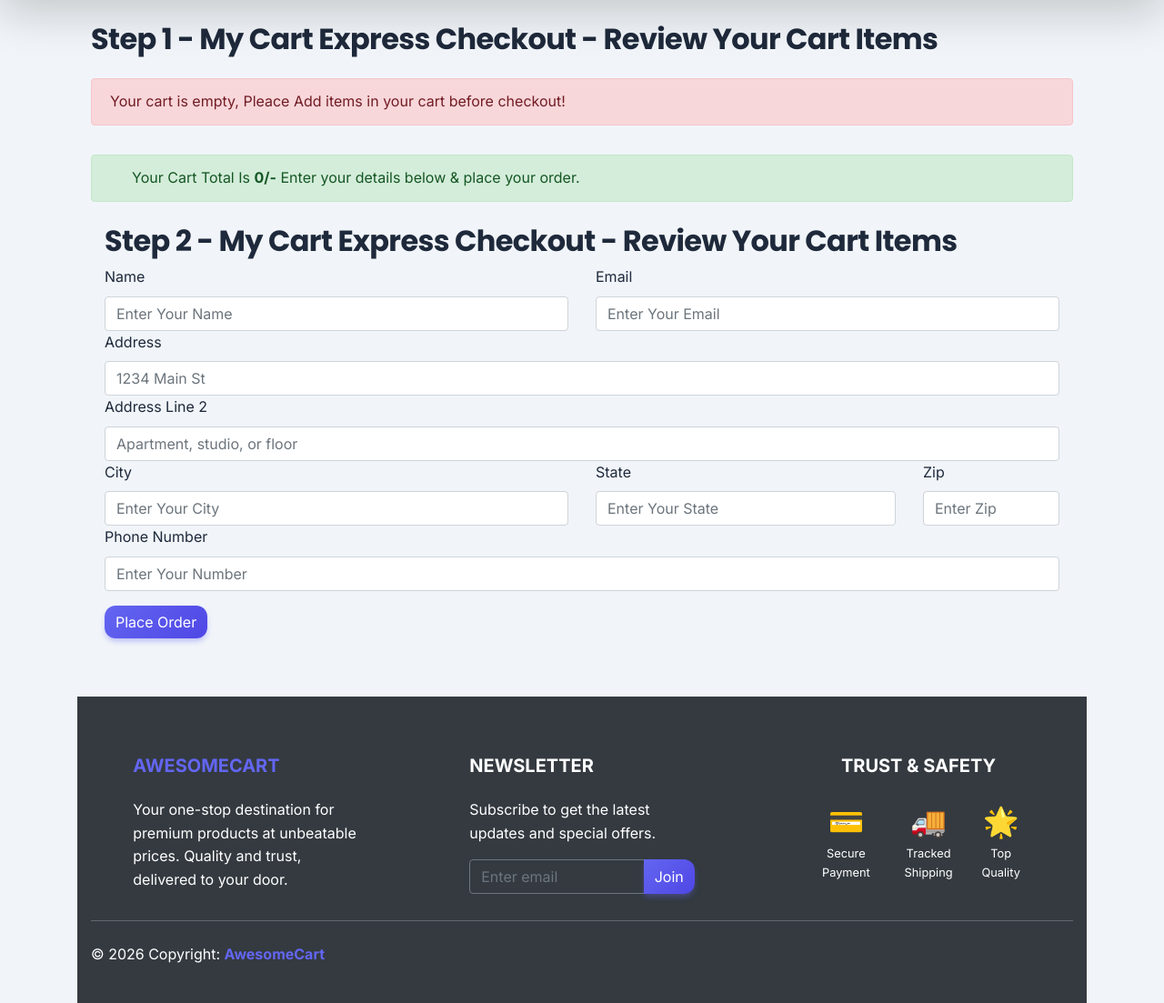
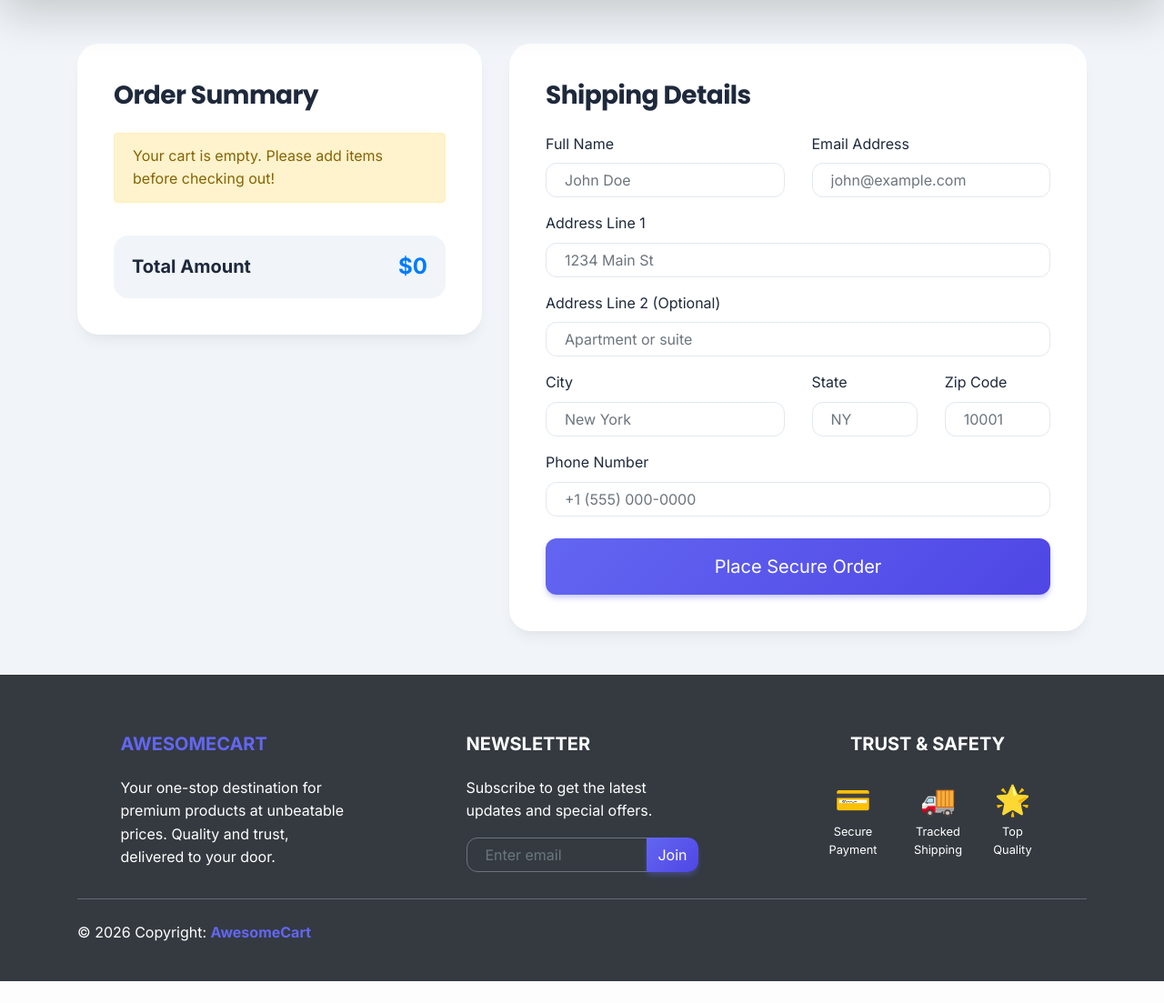
Before and after one commit to Priyanshu6861/E-Commerce_Django, a Django app: page /shop/checkout/ in a window 1280 px wide. Shown: the part 89-1192 px from the top of the page at 91% size. After the commit the page ends 1168 px from the top, so only its background shows below. Run offline with Django 3.2, Linux system fonts and the light colour scheme; some libraries are stand-ins or nearby versions.

Commit message:
Fix ValueError on checkout and modernize checkout page design

```diff
--- a/shop/models.py
+++ b/shop/models.py
@@ -48,7 +48,7 @@ class Order(models.Model):
 
 class OrderUpdate(models.Model):
     update_id = models.AutoField(primary_key=True)
-    order_id = models.IntegerField(default="")
+    order_id = models.IntegerField(default=0)
     update_desc = models.CharField(max_length=2000)
     timestamp = models.DateField(auto_now_add=True)
 
--- a/shop/templates/shop/checkout.html
+++ b/shop/templates/shop/checkout.html
@@ -1,155 +1,156 @@
-{% extends 'shop/base.html' %} {% block title %}Check Out{% endblock title %} {%
-block css %} .rounded-pill{ width: 3%; height:100%; padding:7px; } {% endblock
-%} {% block body %}
-<div class="container">
-  <div class="col my-4">
-    <h2>Step 1 - My Cart Express Checkout - Review Your Cart Items</h2>
-    <div class="my-4">
-      <ol class="list-group list-group-numbered" id="items"></ol>
-      <div class="alert alert-success d-flex align-items-center mt-3" role="alert">
-        <svg class="bi flex-shrink-0 me-2" width="24" height="24" style="padding-right:5px" role="img" aria-label="Success:"><use xlink:href="#check-circle-fill"/></svg>
-        <div> Your Cart Total Is <b><span id="totalPrice"></span>/-</b> Enter your details below & place your order.
+{% extends 'shop/base.html' %}
+{% block title %}Checkout - SwiftCart{% endblock title %}
+
+{% block css %}
+.checkout-container {
+    background: white;
+    padding: 40px;
+    border-radius: 24px;
+    box-shadow: var(--card-shadow);
+}
+
+.list-group-item {
+    border: none;
+    padding: 15px 0;
+    border-bottom: 1px solid var(--gray-200);
+}
+
+.list-group-item:last-child {
+    border-bottom: none;
+}
+
+.form-control {
+    border-radius: 12px;
+    padding: 12px 20px;
+    border: 1px solid var(--gray-200);
+}
+
+.form-control:focus {
+    box-shadow: 0 0 0 4px rgba(99, 102, 241, 0.1);
+    border-color: var(--primary);
+}
+
+.badge-primary {
+    background-color: var(--primary);
+}
+
+.total-price-section {
+    background: var(--gray-100);
+    padding: 20px;
+    border-radius: 16px;
+    margin-top: 20px;
+}
+{% endblock %}
+
+{% block body %}
+<div class="container my-5">
+    <div class="row">
+        <!-- Cart Summary -->
+        <div class="col-lg-5 mb-5 mb-lg-0">
+            <div class="checkout-container">
+                <h3 class="font-weight-bold mb-4">Order Summary</h3>
+                <ol class="list-group mb-3" id="items">
+                    <!-- Items will be injected here -->
+                </ol>
+                <div class="total-price-section d-flex justify-content-between align-items-center">
+                    <span class="font-weight-bold h5 mb-0">Total Amount</span>
+                    <span class="text-primary font-weight-bold h4 mb-0">$<span id="totalPrice">0</span></span>
                 </div>
-
-
             </div>
         </div>
 
-  <div class="col my-4">
-    <h2>Step 2 - My Cart Express Checkout - Review Your Cart Items</h2>
-    <form method="post" action="/shop/checkout/" class="row g-3">{% csrf_token %}
-      <input type="hidden" name="items_jason" id="items_jason" >
-      <input type="hidden" name="amount" id="amount" >
-      <div class="col-md-6">
-        <label for="inputname" class="form-label">Name</label>
-        <input
-          type="text"
-          name="name"
-          class="form-control"
-          id="name"
-          placeholder="Enter Your Name"
-        />
+        <!-- Checkout Form -->
+        <div class="col-lg-7">
+            <div class="checkout-container">
+                <h3 class="font-weight-bold mb-4">Shipping Details</h3>
+                <form method="post" action="/shop/checkout/">{% csrf_token %}
+                    <input type="hidden" name="items_jason" id="items_jason">
+                    <input type="hidden" name="amount" id="amount">
+
+                    <div class="row">
+                        <div class="col-md-6 mb-3">
+                            <label for="name" class="font-weight-600">Full Name</label>
+                            <input type="text" name="name" class="form-control" id="name" placeholder="John Doe" required>
                         </div>
-      <div class="col-md-6">
-        <label for="inputEmail4" class="form-label">Email</label>
-        <input
-          type="email"
-          name="email"
-          class="form-control"
-          id="email"
-          placeholder="Enter Your Email"
-        />
+                        <div class="col-md-6 mb-3">
+                            <label for="email" class="font-weight-600">Email Address</label>
+                            <input type="email" name="email" class="form-control" id="email" placeholder="john@example.com" required>
                         </div>
-      <div class="col-12">
-        <label for="inputAddress" class="form-label">Address</label>
-        <input
-          type="text"
-          name="address1"
-          class="form-control"
-          id="address1"
-          placeholder="1234 Main St"
-        />
-      </div>
-      <div class="col-12">
-        <label for="inputAddress2" class="form-label">Address Line 2</label>
-        <input
-          type="text"
-          name="address2"
-          class="form-control"
-          id="address2"
-          placeholder="Apartment, studio, or floor"
-        />
-      </div>
-      <div class="col-md-6">
-        <label for="inputCity" class="form-label">City</label>
-        <input
-          type="text"
-          name="city"
-          class="form-control"
-          id="city"
-          placeholder="Enter Your City"
-        />
-      </div>
-      <div class="col-md-4">
-        <label for="inputState" class="form-label">State</label>
-        <input
-          type="text"
-          name="state"
-          class="form-control"
-          id="state"
-          placeholder="Enter Your State"
-        />
-      </div>
-      <div class="col-md-2">
-        <label for="inputZip" class="form-label">Zip</label>
-        <input
-          type="text"
-          name="zip_code"
-          class="form-control"
-          id="zip_code"
-          placeholder="Enter Zip"
-        />
-      </div>
-      <div class="col-12">
-        <label class="form-label">Phone Number</label>
-        <input
-          type="text"
-          name="phone"
-          class="form-control"
-          id="phone"
-          placeholder="Enter Your Number"
-        />
                     </div>
 
-      <div class="col-12 my-3">
-        <button type="submit" class="btn btn-primary">Place Order</button>
+                    <div class="mb-3">
+                        <label for="address1" class="font-weight-600">Address Line 1</label>
+                        <input type="text" name="address1" class="form-control" id="address1" placeholder="1234 Main St" required>
                     </div>
+
+                    <div class="mb-3">
+                        <label for="address2" class="font-weight-600">Address Line 2 (Optional)</label>
+                        <input type="text" name="address2" class="form-control" id="address2" placeholder="Apartment or suite">
+                    </div>
+
+                    <div class="row">
+                        <div class="col-md-6 mb-3">
+                            <label for="city" class="font-weight-600">City</label>
+                            <input type="text" name="city" class="form-control" id="city" placeholder="New York" required>
+                        </div>
+                        <div class="col-md-3 mb-3">
+                            <label for="state" class="font-weight-600">State</label>
+                            <input type="text" name="state" class="form-control" id="state" placeholder="NY" required>
+                        </div>
+                        <div class="col-md-3 mb-3">
+                            <label for="zip_code" class="font-weight-600">Zip Code</label>
+                            <input type="text" name="zip_code" class="form-control" id="zip_code" placeholder="10001" required>
+                        </div>
+                    </div>
+
+                    <div class="mb-4">
+                        <label for="phone" class="font-weight-600">Phone Number</label>
+                        <input type="text" name="phone" class="form-control" id="phone" placeholder="+1 (555) 000-0000" required>
+                    </div>
+
+                    <button type="submit" class="btn btn-primary btn-lg btn-block py-3">Place Secure Order</button>
                 </form>
             </div>
         </div>
+    </div>
+</div>
+{% endblock %}
 
-{% endblock body %} {% block js %}
+{% block js %}
 <script>
-  // find out cart iteams from localStorage
     var sum = 0;
     var totalPrice = 0;
-  if (localStorage.getItem("cart") == null) {
-    var cart = {};
-  } else {
-    cart = JSON.parse(localStorage.getItem("cart"));
-  }
+    var cart = localStorage.getItem("cart") ? JSON.parse(localStorage.getItem("cart")) : {};
+
     if ($.isEmptyObject(cart)) {
-    mystr = `<div class="alert alert-danger" role="alert">
-            Your cart is empty, Pleace Add items in your cart before checkout!
-          </div>`;
-    $("#items").append(mystr);
+        $("#items").append('<div class="alert alert-warning">Your cart is empty. Please add items before checking out!</div>');
     } else {
         for (item in cart) {
             let name = cart[item][1];
             let qty = cart[item][0];
             let itemPrice = cart[item][2];
-        sum = sum + qty;
-        totalPrice = totalPrice + qty * itemPrice;
-        console.log(cart[item][2])
-      mystr = `<li class="list-group-item d-flex justify-content-between align-items-start">
-                <div class="fw-bold">${name}</div>
-            <span class="badge bg-primary rounded-pill" style='color:white;'>${qty}</span>
+            sum += qty;
+            totalPrice += qty * itemPrice;
+
+            let mystr = `<li class="list-group-item d-flex justify-content-between align-items-center">
+                            <div>
+                                <h6 class="my-0 font-weight-bold">${name}</h6>
+                                <small class="text-muted">Quantity: ${qty}</small>
+                            </div>
+                            <span class="text-muted">$${itemPrice * qty}</span>
                         </li>`;
             $("#items").append(mystr);
         }
+    }
 
-  }
-  document.getElementById('cart').innerHTML = sum;
     document.getElementById('totalPrice').innerHTML = totalPrice;
     $('#items_jason').val(JSON.stringify(cart));
+    $('#amount').val(totalPrice);
+
     {% if thank %}
-alert('Thank You For Ordering With Us. Your Order Id is {{ids}}. Use it to track your order using our order tracker. ');
+    alert('Thank you for ordering with us! Your Order ID is {{ids}}. Use it to track your order.');
     localStorage.clear();
     window.location = "/shop";
-console.log(document.location);
     {% endif %}
-
-$('#amount').val($('#totalPrice').html())
 </script>
-
-{% endblock js %}
+{% endblock %}
--- a/shop/views.py
+++ b/shop/views.py
@@ -64,14 +64,28 @@ def checkout(request):
     if request.method == "POST":
         items_jason = request.POST.get('items_jason','')
         name = request.POST.get('name','')
-        amount = request.POST.get('amount','')
-        email = request.POST.get('email','')
-        address = request.POST.get('address1','') + " " + request.POST.get('address2','')
-        city = request.POST.get('city','')
-        state = request.POST.get('state','')
-        zip_code = request.POST.get('zip_code','')
-        phone = request.POST.get('phone','')
-        order = Order(items_jason=items_jason, name=name, amount=amount, email=email,address=address,city=city,state=state,zip_code=zip_code, phone=phone)
+        # Safely convert to integer or default to 0
+        try:
+            amount = int(request.POST.get('amount', 0))
+        except (ValueError, TypeError):
+            amount = 0
+
+        email = request.POST.get('email', '')
+        address = request.POST.get('address1', '') + " " + request.POST.get('address2', '')
+        city = request.POST.get('city', '')
+        state = request.POST.get('state', '')
+
+        try:
+            zip_code = int(request.POST.get('zip_code', 0))
+        except (ValueError, TypeError):
+            zip_code = 0
+
+        try:
+            phone = int(request.POST.get('phone', 0))
+        except (ValueError, TypeError):
+            phone = 0
+
+        order = Order(items_jason=items_jason, name=name, amount=amount, email=email, address=address, city=city, state=state, zip_code=zip_code, phone=phone)
         order.save()
         update = OrderUpdate(order_id=order.order_id, update_desc="The order has been placed")
         update.save()
```
Lines whose indentation alone changed are shown as unchanged.
